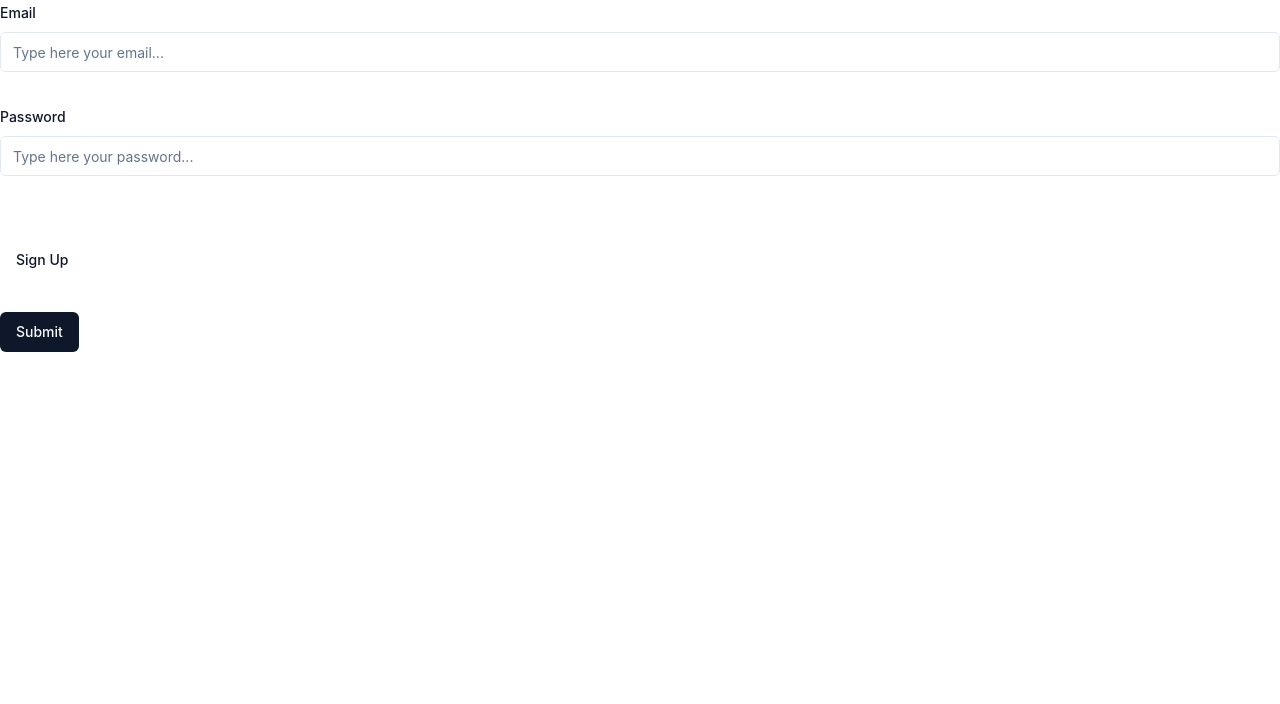
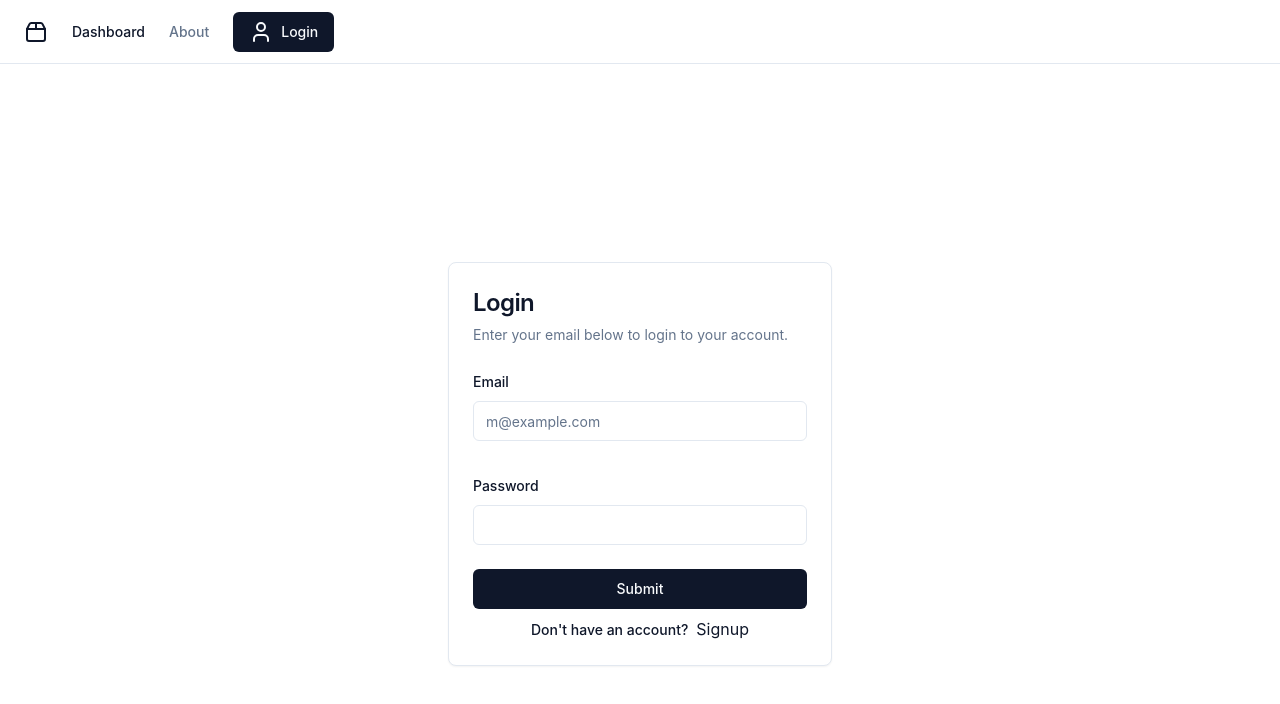
Before and after one commit to Marco-26/audio-transcriber-website, a React (Create React App) app in the folder client/: page /login in a window 1280 px wide. Shown: the top 704 px of the page. Built offline with nearby package versions, Linux system fonts and the light colour scheme.

Commit message:
Feature: React router and improved login form'

```diff
--- a/client/src/App.tsx
+++ b/client/src/App.tsx
@@ -1,13 +1,13 @@
 import React, { useState } from 'react';
 import './styles/globals.css'
 
-import { Header } from './components/Header';
 import Home from './components/Pages/Home';
 import { User } from './shared/User';
 import { RouterProvider,  createBrowserRouter } from 'react-router-dom';
 import LoginForm from './components/LoginForm';
 import SignupForm from './components/SignupForm';
-import path from 'path';
+import BaseLayout from './components/BaseLayout';
+import ErrorPage from './components/Pages/ErrorPage';
 
 function App() {
   const [user, setUser] = useState<User | undefined>(undefined);
@@ -24,14 +24,26 @@ function App() {
   //     window.removeEventListener('beforeunload', handleBeforeUnload);
   //   };
   // }, []);
+
   const router = createBrowserRouter([
     {
       path:'/',
-      element:<Home user={user}/>,
-    },
-    {
-      path:'/login',
-      element:<LoginForm user={user} setUser={setUser}/>
+      errorElement:<ErrorPage />,
+      element:<BaseLayout user={user} setUser={setUser}/>,
+      children:[
+        {
+          path:'/',
+          element:<Home user={user}/>
+        },
+        {
+          path:'/login',
+          element:<LoginForm user={user} setUser={setUser}/>
+        },
+        {
+          path:'/signup',
+          element:<SignupForm setUser={setUser}/>
+        }
+      ]
     }
   ]);
 
--- /dev/null
+++ b/client/src/components/BaseLayout.tsx
@@ -0,0 +1,20 @@
+import React, { Dispatch, SetStateAction } from 'react'
+import { User } from '../shared/User';
+import { Header } from './Header';
+import { Outlet } from 'react-router-dom';
+
+interface BaseLayoutProps{
+  user:User | undefined;
+  setUser: Dispatch<SetStateAction<User | undefined>>;
+}
+
+const BaseLayout:React.FC<BaseLayoutProps> = ({user, setUser}) => {
+  return (
+    <div>
+      <Header user={user} setUser={setUser}/>
+      <Outlet/>
+    </div>
+  )
+}
+
+export default BaseLayout
--- a/client/src/components/Header.tsx
+++ b/client/src/components/Header.tsx
@@ -10,12 +10,12 @@ import {
 import {
   CircleUser,
   Package2,
+  User as UserIcon,
 } from "lucide-react"
-import { Sheet, SheetContent, SheetTrigger } from "./UI/Sheet";
 import { Button } from "./UI/Button";
 import { User } from '../shared/User';
 import { Dispatch, SetStateAction } from 'react';
-import LoginForm from './LoginForm';
+
 
 type HeaderProps={
   user:User | undefined;
@@ -44,9 +44,12 @@ export const Header:React.FC<HeaderProps>= ({user,setUser}):JSX.Element => {
             </Link>
 
           {!user ?
-          <Link to="login">
-            <Button>LogIn</Button>
-          </Link>
+            <Link to="login">
+              <Button>
+                <UserIcon className='mr-2'/>
+                Login
+              </Button>
+            </Link>
           :
             <div className="flex w-full items-center gap-4 md:ml-auto md:gap-2 lg:gap-4">
                 <DropdownMenu>
--- a/client/src/components/LoginForm.tsx
+++ b/client/src/components/LoginForm.tsx
@@ -14,6 +14,9 @@ import { DialogHeader } from './UI/Dialog';
 import { Form, FormField, FormItem, FormLabel, FormControl, FormMessage } from './UI/Form';
 import { Input } from './UI/Input';
 import SignupForm from './SignupForm';
+import { Card, CardContent, CardDescription, CardFooter, CardHeader, CardTitle } from './UI/Card';
+import { Label } from './UI/Label';
+import { Link } from 'react-router-dom';
 
 interface LoginButtonProps{
   user:User | undefined;
@@ -56,8 +59,18 @@ const LoginForm:React.FC<LoginButtonProps> = ({user,setUser}) => {
   return (
     <>
       <ToastContainer />
+      <div className="flex justify-center items-center h-screen">
+        <Card className="w-full max-w-sm">
+          <CardHeader>
+            <CardTitle className="text-2xl">Login</CardTitle>
+            <CardDescription>
+              Enter your email below to login to your account.
+            </CardDescription>
+          </CardHeader>
+          <CardContent className="grid gap-4">
             <Form {...form}>
               <form onSubmit={form.handleSubmit(onSubmit)} className="space-y-8">
+                <div className="grid gap-2">
                   <FormField
                     control={form.control}
                     name="email"
@@ -65,12 +78,14 @@ const LoginForm:React.FC<LoginButtonProps> = ({user,setUser}) => {
                       <FormItem>
                         <FormLabel>Email</FormLabel>
                         <FormControl>
-                    <Input type="email" placeholder='Type here your email...' {...form.register("email")}/>
+                          <Input id="email" type="email" placeholder="m@example.com" required {...form.register("email")}/>
                         </FormControl>
                         <FormMessage />
                       </FormItem>
                     )}
                   />
+                </div>
+                <div className="grid gap-2">
                   <FormField
                     control={form.control}
                     name="password"
@@ -78,19 +93,31 @@ const LoginForm:React.FC<LoginButtonProps> = ({user,setUser}) => {
                       <FormItem>
                         <FormLabel>Password</FormLabel>
                         <FormControl>
-                    <Input type="password" placeholder='Type here your password...' {...form.register("password")}/>
+                          <Input id="password" type="password" required {...form.register("password")}/>
                         </FormControl>
                         <FormMessage />
                       </FormItem>
                     )}
                   />
-            <SignupForm setUser={setUser}/>
-            <Button type="submit" disabled={form.formState.isSubmitting} className="flex gap-1">
+                </div>
+              </form>
+          </Form>
+          </CardContent>
+          <CardFooter className='flex flex-col'>
+            <Button type="submit" disabled={form.formState.isSubmitting} className="flex gap-1 w-full mb-2">
               {form.formState.isSubmitting && <Loader2 className="h-4 w-4 animate-spin" />}
               Submit
             </Button>
-        </form>
-      </Form>
+            <div>
+              <Label className='mr-2'>Don't have an account?</Label>
+              <Link to="/signup">
+                Signup
+              </Link>
+            </div>
+
+          </CardFooter>
+        </Card>
+        </div>
     </>
   )
 }
--- /dev/null
+++ b/client/src/components/Pages/ErrorPage.tsx
@@ -0,0 +1,9 @@
+import React from 'react'
+
+const ErrorPage = () => {
+  return (
+    <div>Error not found</div>
+  )
+}
+
+export default ErrorPage
--- a/client/src/components/Pages/Test.tsx
+++ /dev/null
@@ -1,9 +0,0 @@
-import React from 'react'
-
-function Test() {
-  return (
-    <div>Test</div>
-  )
-}
-
-export default Test
--- a/client/src/index.tsx
+++ b/client/src/index.tsx
@@ -2,7 +2,6 @@ import './styles/index.css';
 import React from 'react';
 import ReactDOM from 'react-dom/client';
 import App from './App';
-import { BrowserRouter as Router, RouterProvider, createBrowserRouter } from 'react-router-dom';
 
 const root = ReactDOM.createRoot(
   document.getElementById('root') as HTMLElement
```
Lines whose indentation alone changed are shown as unchanged.
